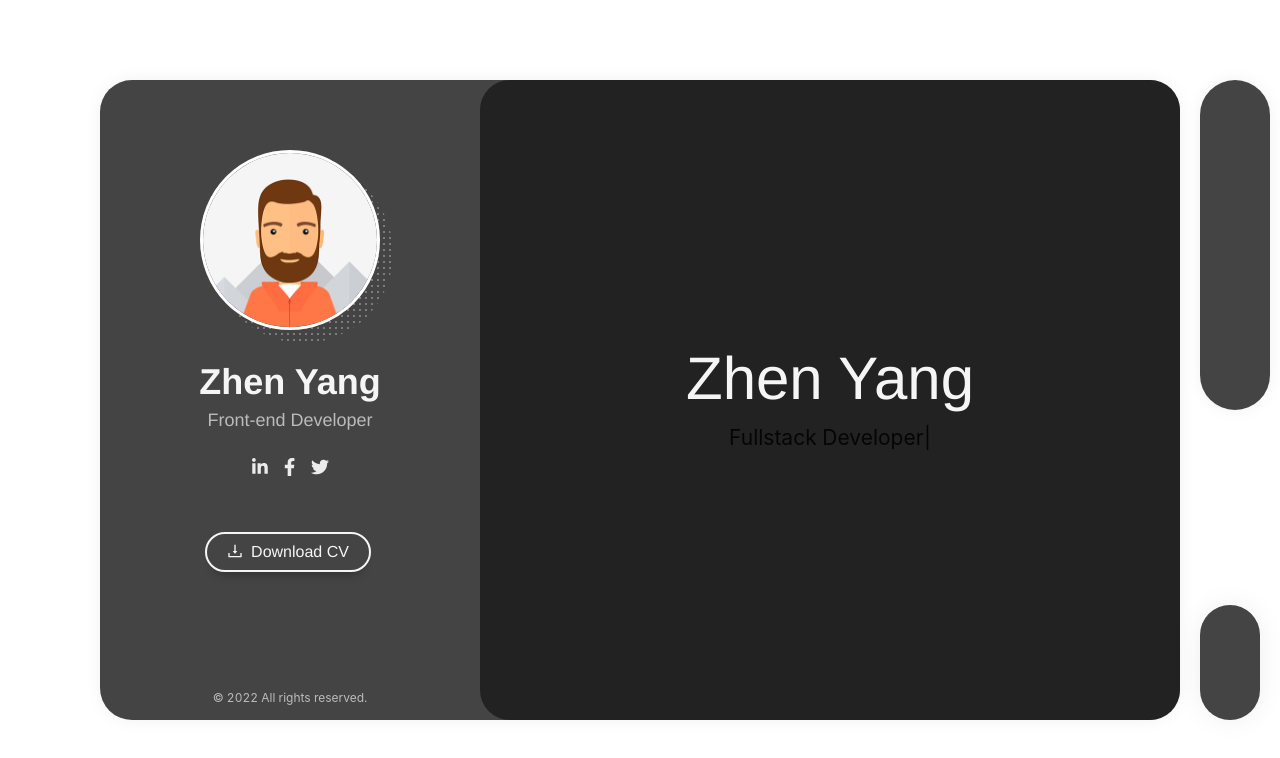
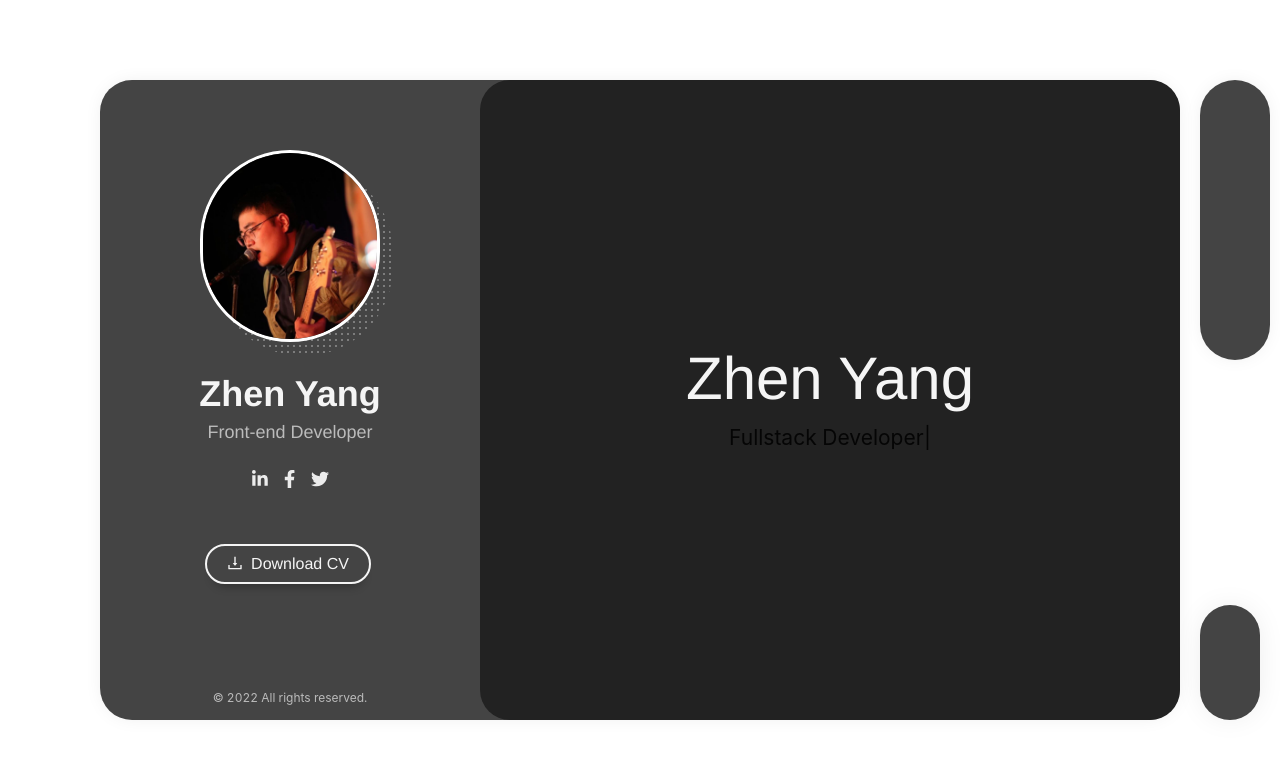
Before and after one commit to 13146939zhenyang/zy-resume, a React (Create React App) app: page /#home in a window 1280 px wide. Shown: the top 758 px of the page. Built offline with nearby package versions, Linux system fonts and the light colour scheme; a web font is replaced by a local one.

Commit message:
nav hover animation

```diff
--- /dev/null
+++ b/public/styles/site/_animation/_animation.scss
@@ -0,0 +1,9 @@
+@keyframes mymove1 {
+	from {
+		right: -20px;
+	}
+
+	to {
+		right:60px;
+	}
+}
--- a/public/styles/site/_layout/_layout.scss
+++ b/public/styles/site/_layout/_layout.scss
@@ -89,10 +89,12 @@
             transition: all .3s ease-in-out;
 
             &:hover {
-				color: $blue;
+                color: $blue;
+
                 .hover-tab {
+					animation: mymove1 .7s;
                     visibility: visible;
-                    opacity: 1;
+					opacity: 1;
                 }
             }
 
--- a/public/styles/site/main.scss
+++ b/public/styles/site/main.scss
@@ -7,6 +7,7 @@
 @import './_components/_header.scss';
 @import './_components/_button.scss';
 @import './_pages/_animatedPage.scss';
+@import './_animation/_animation.scss';
 
 .full-width {
 	width: 100% !important;
--- a/src/App.js
+++ b/src/App.js
@@ -1,6 +1,7 @@
 import "./App.scss";
 import { useState, useEffect } from "react";
 import CardContainer from './layout/CardContainer';
+import LoadingPage from "./pages/LoadingPage";
 
 const App = () => {
   const [mousePosition, setMousePosition] = useState({ x: 0, y: 0 });
@@ -32,6 +33,11 @@ const App = () => {
     setHeigth(23 / window.innerHeight);
     setWidth(23 / window.innerWidth);
   }, [window.innerHeight, window.innerWidth]);
+  useEffect(() => {
+	setTimeout(() => {
+
+	}, 2000);
+  }, []);
   return (
     <>
       <div
--- a/src/components/Header.jsx
+++ b/src/components/Header.jsx
@@ -5,7 +5,7 @@ const Header = (props) => {
     <div className="header-container">
       <div className="header-container_content">
         <div className="header-container_content--photo">
-          <img src="/image/photo.jpeg" alt="profile" />
+          <img src="/image/photo-zy.jpeg" alt="profile" />
         </div>
         <div className="header-container_content--titles">
           <h2>Zhen Yang</h2>
--- a/src/layout/CardContainer.jsx
+++ b/src/layout/CardContainer.jsx
@@ -15,7 +15,7 @@ const CardContainer = (props) => {
     "about-me",
     "resume",
     "portfolio",
-    "blog",
+    // "blog",
     "contact",
   ];
   const [index, setIndex] = useState(0);
@@ -46,7 +46,6 @@ const CardContainer = (props) => {
         </section>
         <section className="card-container_content">
           <div className="card-container_content--animated-sections">
-            {/* <section className="animated-section section-active"> */}
 			<section className={index === 0 ? "animated-section section-active": "animated-section"}>
               <Home />
             </section>
@@ -59,10 +58,10 @@ const CardContainer = (props) => {
             <section className={index === 3 ? "animated-section section-active": "animated-section"}>
               <Portfolio />
             </section>
+            {/* <section className={index === 4 ? "animated-section section-active": "animated-section"}>
+              <Blog />
+            </section> */}
             <section className={index === 4 ? "animated-section section-active": "animated-section"}>
-              <Blog />
-            </section>
-            <section className={index === 5 ? "animated-section section-active": "animated-section"}>
               <Contact />
             </section>
           </div>
@@ -121,7 +120,7 @@ const CardContainer = (props) => {
               <span className="hover-tab">Portfolio</span>
             </a>
           </li>
-          <li className="card-nav_nav-item">
+          {/* <li className="card-nav_nav-item">
             <a
               href="#blog"
               className={activeItem === "blog" ? "active" : ""}
@@ -133,14 +132,14 @@ const CardContainer = (props) => {
               <span className="menu-icon lnr lnr-book"></span>
               <span className="hover-tab">Blog</span>
             </a>
-          </li>
+          </li> */}
           <li className="card-nav_nav-item">
             <a
               href="#contact"
               className={activeItem === "contact" ? "active" : ""}
               onClick={() => {
                 setActiveItem("contact");
-                setIndex(5);
+                setIndex(4);
               }}
             >
               <span className="menu-icon lnr lnr-envelope"></span>
--- /dev/null
+++ b/src/pages/LoadingPage.jsx
@@ -0,0 +1,6 @@
+const LoadingPage = ()=> {
+	return (
+		<div>Loading</div>
+	)
+}
+export default LoadingPage;
```
Also changed, not shown: public/image/photo-zy.jpeg (added).
